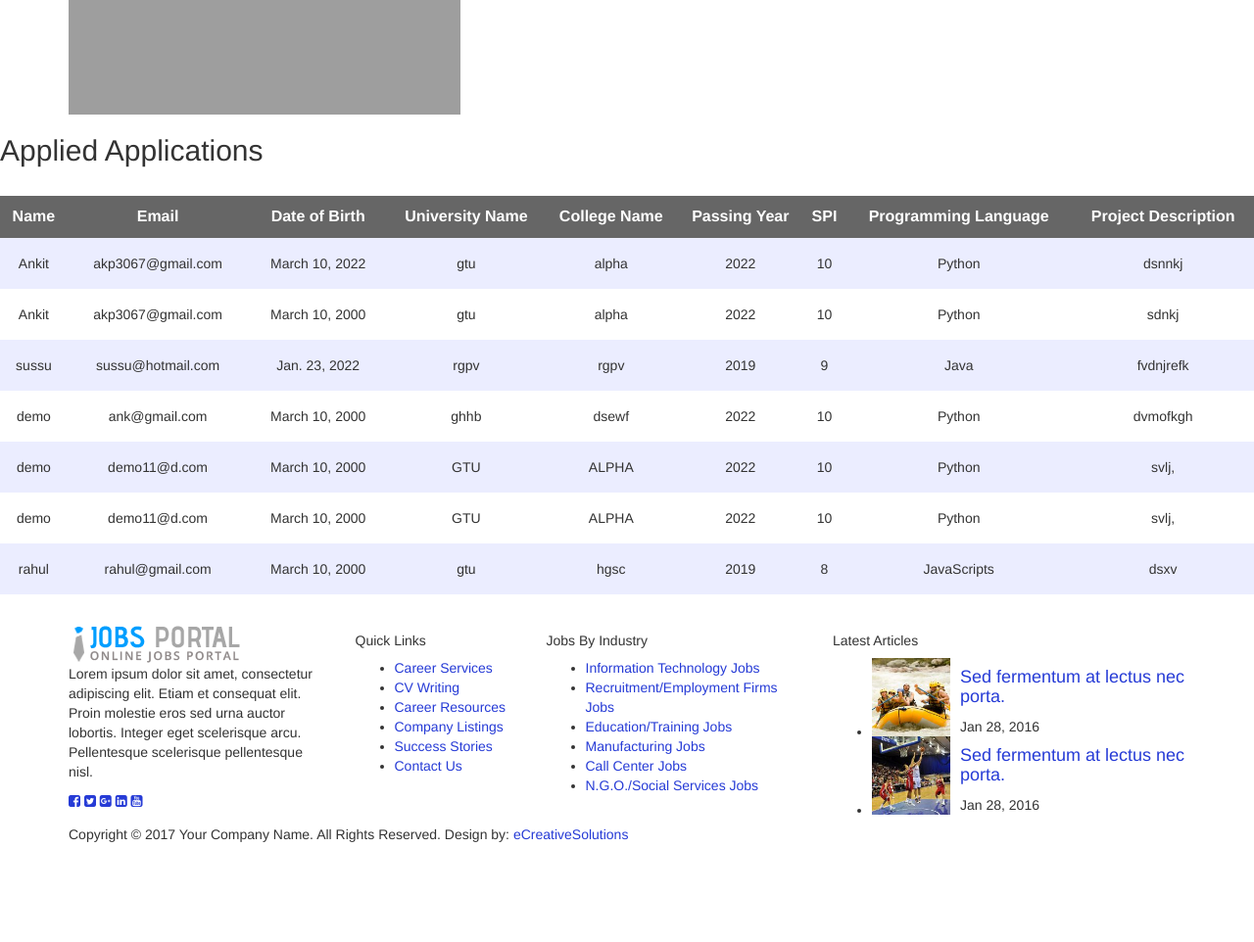
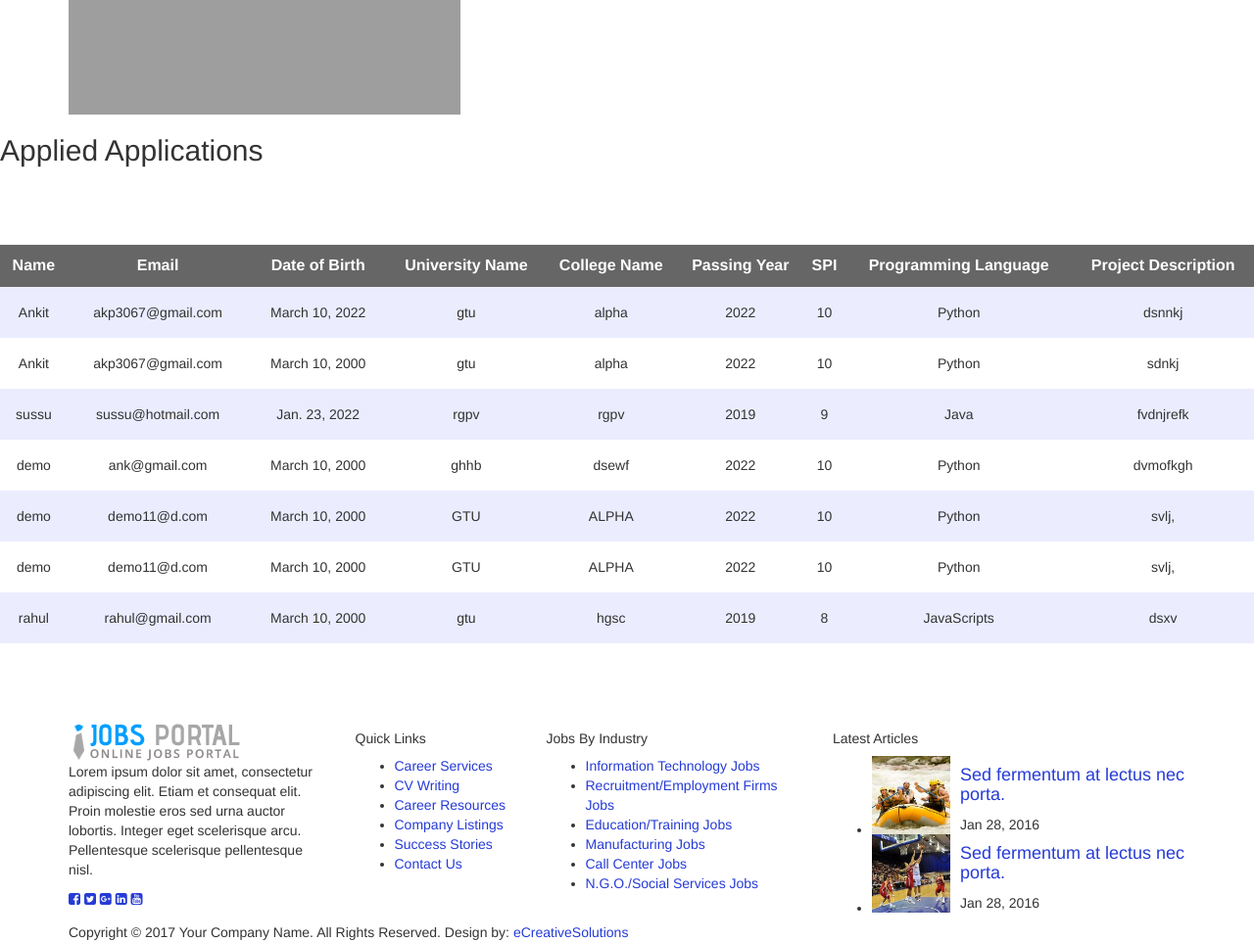
Before and after one commit to ankitpakhale/RecruitmentSystem-, a Django app: page /joblisting/ in a window 1280 px wide. Shown: the part 183-1145 px from the top of the page at 98% size. Before the commit the page ends 1043 px from the top, so only its background shows below. Run offline with Django 4.2, Linux system fonts and the light colour scheme; data comes from the database, SQL or seed files in the repository; both versions use the stored data as it was after the commit; some libraries are stand-ins or nearby versions; grey boxes are pictures that could not be loaded.

Commit message:
functionality properly working

```diff
--- a/app1/templates/index3.html
+++ b/app1/templates/index3.html
@@ -66,7 +66,7 @@
                 <li class="dropdown"><a href=" {% static '#.' %} ">Pages <span class="caret"></span></a>
                   <!-- dropdown start -->
                   <ul class="dropdown-menu">
-                     <li><a href=" {% url 'app1:JOBDETAILS' %} ">Job Detail</a></li>
+                    <li><a href=" {% url 'app1:JOBDETAILS' %} ">Job Detail</a></li>
 
                     <li><a href=" {% url 'app1:CANDIDATELISTING' %} ">Candidate Listing</a></li>
 
--- a/app1/templates/job-listing.html
+++ b/app1/templates/job-listing.html
@@ -35,6 +35,9 @@
     table {
       width: 100%;
       margin: 30px 0;
+    }
+    table{
+      margin: 80px 0;
     }
 
     table,
@@ -205,7 +208,8 @@
         </table>
       </div>
     </div>
-
+    {% else %}
+    <h2>NO Applications</h2>
     {% endif %}
 
   <!-- </div> -->
```
Also changed, not shown: db.sqlite3.
